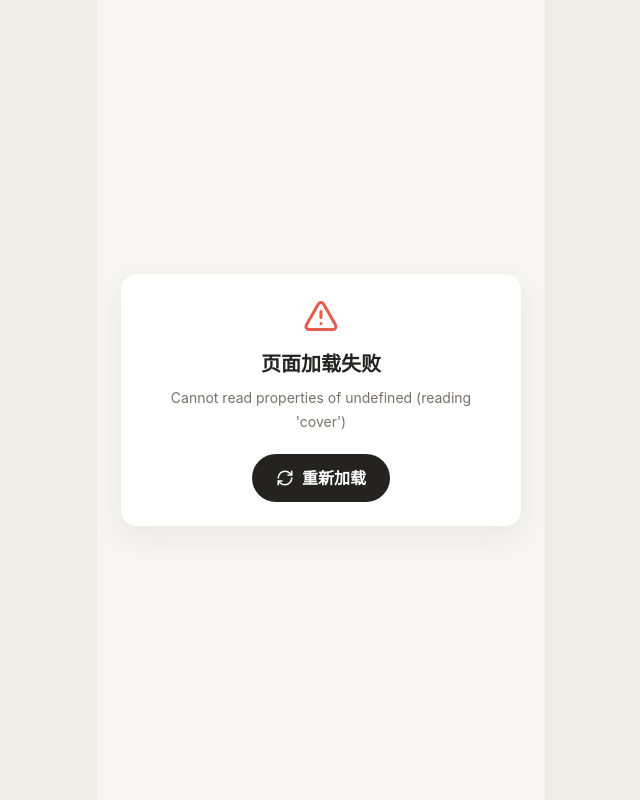
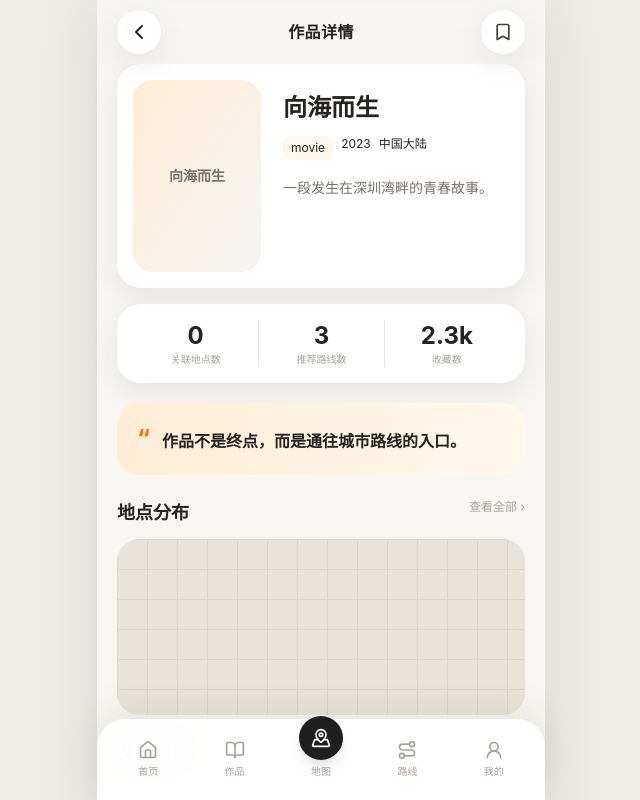
Before and after one commit to c1290829809-prog/c1290829809-prog.github.io, a React (Vite) app: page /work/work-sea in a window 1280 px wide. Shown: the top 800 px of the page, without its empty margins (319-959 px from the left). Built offline with nearby package versions, Linux system fonts and the light colour scheme.

Commit message:
Fix managed work detail fallback

```diff
--- a/src/pages/Work.tsx
+++ b/src/pages/Work.tsx
@@ -9,11 +9,11 @@ export function WorkPage(){
  const{id}=useParams(),basic=useBasicDataStore(),records=useAdminStore(state=>state.records),managed=basic.works.find(x=>x.id===id),mock=getWork(id)
  useEffect(()=>trackEvent({type:'page_view',page:'work_detail'}),[id])
  if(!managed&&!mock)return <Header title="作品不存在" back/>
- const work={name:managed?.name||mock!.name,type:managed?.type||mock!.type,year:managed?.year||mock!.year,region:managed?.region||'中国大陆',cover:managed?.cover||mock!.cover,quote:managed?.quote||mock!.description}
+ const work={name:managed?.name||mock?.name||'未命名作品',type:managed?.type||mock?.type||'other',year:managed?.year||mock?.year,region:managed?.region||'地区待补充',cover:managed?.cover||mock?.cover||'',quote:managed?.quote||mock?.description||'作品资料待补充。'}
  const managedList=managed?records.filter(place=>place.status==='published'&&((place.relatedWorkIds||[]).includes(managed.id)||[...place.relatedMovies,...place.relatedTV,...place.relatedVariety,...(place.relatedOtherWorks||[])].includes(managed.name))).map(place=>({id:place.id,name:place.name,images:place.images,city:place.city,relationType:place.relationType,credibility:place.credibility||'C' as const})):[]
  const rels=relations.filter(x=>x.workId===id);const mockList=(rels.length?rels:relations.slice(0,4)).map(r=>{const place=places.find(x=>x.id===r.placeId)!;return{id:place.id,name:place.name,images:place.images,city:'深圳',relationType:r.relationType,credibility:r.credibility}})
- const list=managedList.length?managedList:mockList
- return <main className="min-h-[100dvh] bg-paper pb-28"><Header title="作品详情" back action={<PageAction/>}/><section className="px-5"><Card className="grid grid-cols-[130px_1fr] gap-5 p-4"><img src={work.cover} className="h-48 w-32 rounded-[20px] object-cover"/><div className="py-3"><h1 className="text-2xl font-black">{work.name}</h1><div className="mt-3 flex flex-wrap gap-2 text-xs"><span className="rounded-lg bg-orange-50 px-2 py-1">{work.type}</span><span>{work.year}</span><span>{work.region}</span></div><p className="mt-4 text-sm leading-6 text-stone-500">{work.quote}</p></div></Card><Card className="mt-4 grid grid-cols-3 divide-x p-4 text-center"><Stat value={String(Math.max(12,list.length))} label="关联地点数"/><Stat value="3" label="推荐路线数"/><Stat value="2.3k" label="收藏数"/></Card>
+ const list=managed?managedList:mockList
+ return <main className="min-h-[100dvh] bg-paper pb-28"><Header title="作品详情" back action={<PageAction/>}/><section className="px-5"><Card className="grid grid-cols-[130px_1fr] gap-5 p-4">{work.cover?<img src={work.cover} className="h-48 w-32 rounded-[20px] object-cover" alt={work.name}/>:<div className="flex h-48 w-32 items-center justify-center rounded-[20px] bg-gradient-to-br from-orange-100 to-stone-100 px-4 text-center text-sm font-bold text-stone-500">{work.name}</div>}<div className="py-3"><h1 className="text-2xl font-black">{work.name}</h1><div className="mt-3 flex flex-wrap gap-2 text-xs"><span className="rounded-lg bg-orange-50 px-2 py-1">{work.type}</span><span>{work.year||'年份待补充'}</span><span>{work.region}</span></div><p className="mt-4 text-sm leading-6 text-stone-500">{work.quote}</p></div></Card><Card className="mt-4 grid grid-cols-3 divide-x p-4 text-center"><Stat value={String(list.length)} label="关联地点数"/><Stat value="3" label="推荐路线数"/><Stat value="2.3k" label="收藏数"/></Card>
  <div className="mt-5 rounded-[22px] bg-gradient-to-r from-orange-100 to-orange-50 p-5"><b className="text-2xl text-orange-500">“</b><span className="ml-3 font-bold">作品不是终点，而是通往城市路线的入口。</span></div>
  <Block title="地点分布" link="查看全部"><button className="relative h-44 w-full overflow-hidden rounded-[22px] bg-[#e9e4db]"><div className="absolute inset-0 opacity-40" style={{backgroundImage:'linear-gradient(#c7c1b8 1px,transparent 1px),linear-gradient(90deg,#c7c1b8 1px,transparent 1px)',backgroundSize:'30px 30px'}}/>{list.map((_,i)=><MapPin key={i} className="absolute text-orange-500" style={{left:`${15+i*19}%`,top:`${25+(i%2)*35}%`}}/>)}</button></Block>
  <Block title="关联地点" link="查看全部"><Card className="overflow-hidden">{list.map(item=><Link to={`/place/${item.id}`} key={item.id} className="grid min-h-24 grid-cols-[72px_1fr_auto] items-center gap-3 border-b p-3 last:border-0">{item.images[0]?<img src={item.images[0]} className="h-16 w-16 rounded-2xl object-cover"/>:<span className="flex h-16 w-16 items-center justify-center rounded-2xl bg-orange-50 text-orange-500"><MapPin/></span>}<div><b>{item.name}</b><p className="mt-1 text-xs text-stone-400">{item.city} · 公开地点</p><div className="mt-2 flex gap-2"><span className="rounded-full bg-orange-50 px-2 py-1 text-[10px]">{relationLabel[item.relationType as keyof typeof relationLabel]||item.relationType}</span><CredibilityBadge level={item.credibility}/></div></div><div className="text-xs text-stone-400"><Clock className="inline" size={14}/> 40分钟 <ChevronRight className="inline"/></div></Link>)}{!list.length&&<div className="py-12 text-center text-sm text-stone-400">暂无已发布关联地点</div>}</Card></Block><Link to="/route/builder" className="mt-6 flex min-h-14 items-center justify-center gap-2 rounded-full bg-orange-500 font-black text-white"><Route/>生成作品路线</Link></section><BottomNav/></main>
```
